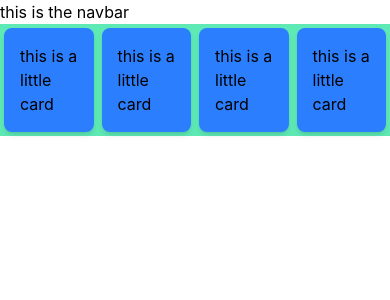
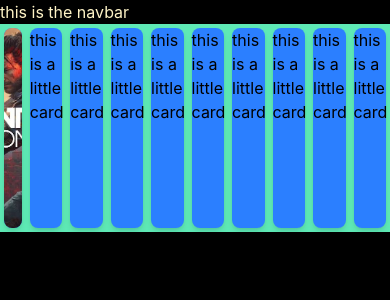
Before and after one commit to paedarr/GameLog, a React (Vite) app: page / in a window 390 px wide. Shown: the top 300 px of the page. Built offline with nearby package versions, Linux system fonts and the light colour scheme.

Commit message:
style: adding test game thumbnail
added a test game thumbnail to the repo to test the 'object-cover' attribute. I've achieved the desired width and height for the cards for a laptop/larger DP; still need to optimize the cards for mobile in the future

```diff
--- a/index.html
+++ b/index.html
@@ -1,5 +1,5 @@
 <!doctype html>
-<html lang="en">
+<html lang="en" class = "bg-black">
   <head>
     <meta charset="UTF-8" />
     <link rel="icon" type="image/svg+xml" href="/favicon.svg" />
--- a/src/App.jsx
+++ b/src/App.jsx
@@ -6,14 +6,22 @@ function App() {
 
       <div className = "home_page_container">
 
-        <navbar className = "navbar">this is the navbar</navbar>
+        <navbar className = "navbar text-amber-100">this is the navbar</navbar>
 
         <div className = "game_card_container_new">
           <div className = "grid_card_align flex bg-emerald-300">
-            <div className = "little_card flex-auto m-1">this is a little card</div>
-            <div className = "little_card m-1">this is a little card</div>
-            <div className = "little_card m-1">this is a little card</div>
-            <div className = "little_card m-1">this is a little card</div>
+            <div className = "little_card">
+               <img src = "public/thumbnails/control_resonant_minithumb.jpg" alt = "control resonant thumbnail" className = "w-full h-full object-cover rounded-lg"/>
+            </div>
+            <div className = "little_card">this is a little card</div>
+            <div className = "little_card">this is a little card</div>
+            <div className = "little_card">this is a little card</div>
+            <div className = "little_card">this is a little card</div>
+            <div className = "little_card">this is a little card</div>
+            <div className = "little_card">this is a little card</div>
+            <div className = "little_card">this is a little card</div>
+            <div className = "little_card">this is a little card</div>
+            <div className = "little_card">this is a little card</div>
           </div>
         </div>
 
--- a/src/index.css
+++ b/src/index.css
@@ -2,12 +2,16 @@
 
 @layer components {
   .little_card {
-    @apply rounded-lg
+    @apply
+    rounded-lg
     bg-blue-500
-    p-4
-    w-25
     shadow-md
+    flex-auto
+    m-1
+    w-1/12
+    h-50
     transition
-    hover:shadow-lg;
+    hover:shadow-lg
+    hover:cursor-pointer;
   }
 }
```
Also changed, not shown: public/thumbnails/control_resonant_minithumb.jpg (added).
